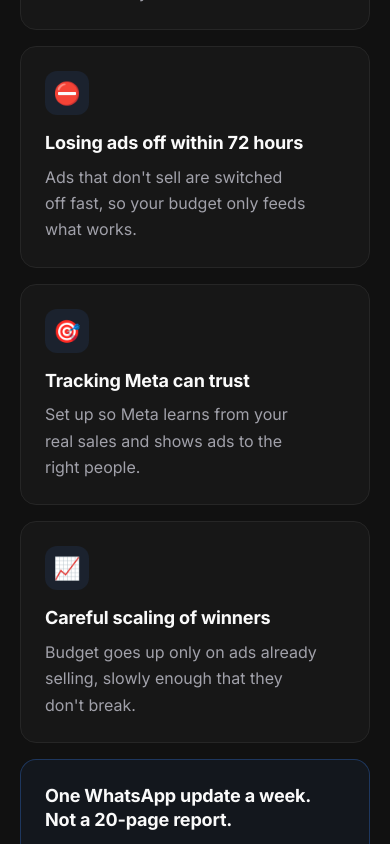
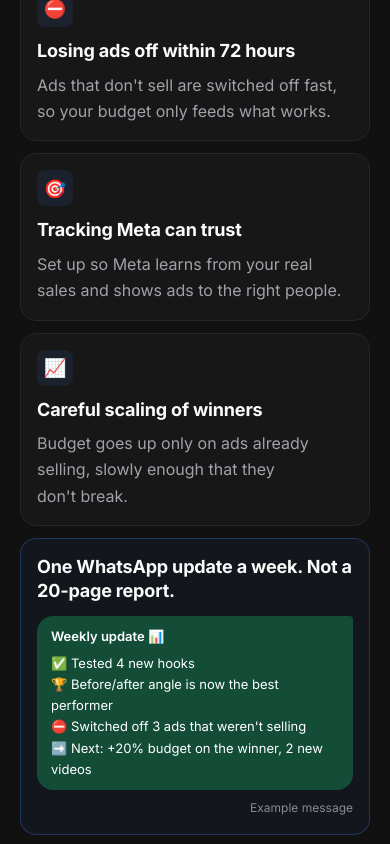
Before and after one commit to prashant1s/adpage, a Next.js app: page / in a window 390 px wide. Shown: the part 9360-10204 px from the top of the page. Built offline with nearby package versions, Linux system fonts and the light colour scheme; no server answers.

Commit message:
updates padding

```diff
--- a/src/app/page.tsx
+++ b/src/app/page.tsx
@@ -572,16 +572,16 @@
               title="Everything Your Ad Account Needs. Nothing It Doesn't."
             />
 
-            <ul className="mt-12 grid gap-4 sm:grid-cols-2 sm:gap-5 lg:grid-cols-3">
+            <ul className="mt-10 grid gap-3 sm:grid-cols-2 sm:gap-4 lg:grid-cols-3">
               {DELIVERABLES.map((item) => (
-                <Reveal as="li" key={item.title} className={`${CARD} p-6 sm:p-7`}>
+                <Reveal as="li" key={item.title} className={`${CARD} p-4 sm:p-5`}>
                   <span
                     aria-hidden
-                    className="flex h-11 w-11 items-center justify-center rounded-xl bg-accent/10 text-[1.375rem]"
+                    className="flex h-9 w-9 items-center justify-center rounded-lg bg-accent/10 text-[1.125rem]"
                   >
                     {item.icon}
                   </span>
-                  <h3 className="mt-4 text-h3 font-bold">{item.title}</h3>
+                  <h3 className="mt-3 text-h3 font-bold">{item.title}</h3>
                   <p className="mt-2 text-body text-muted text-pretty">
                     {item.body}
                   </p>
@@ -590,13 +590,13 @@
               {/* Sixth cell: the weekly report, shown rather than described. */}
               <Reveal
                 as="li"
-                className="rounded-2xl border border-accent/30 bg-accent/5 p-6 sm:col-span-2 sm:p-7 lg:col-span-1"
+                className="rounded-2xl border border-accent/30 bg-accent/5 p-4 sm:col-span-2 sm:p-5 lg:col-span-1"
               >
                 <h3 className="text-h3 font-bold">
                   One WhatsApp update a week. Not a 20-page report.
                 </h3>
-                <figure className="mt-4">
-                  <div className="rounded-2xl rounded-tr-sm bg-[#144d37] px-4 py-3 text-micro leading-relaxed text-white sm:text-body">
+                <figure className="mt-3">
+                  <div className="rounded-2xl rounded-tr-sm bg-[#144d37] px-3.5 py-2.5 text-micro leading-relaxed text-white sm:text-body">
                     <p className="font-semibold">Weekly update 📊</p>
                     <p className="mt-1.5">✅ Tested 4 new hooks</p>
                     <p>🏆 Before/after angle is now the best performer</p>
```
